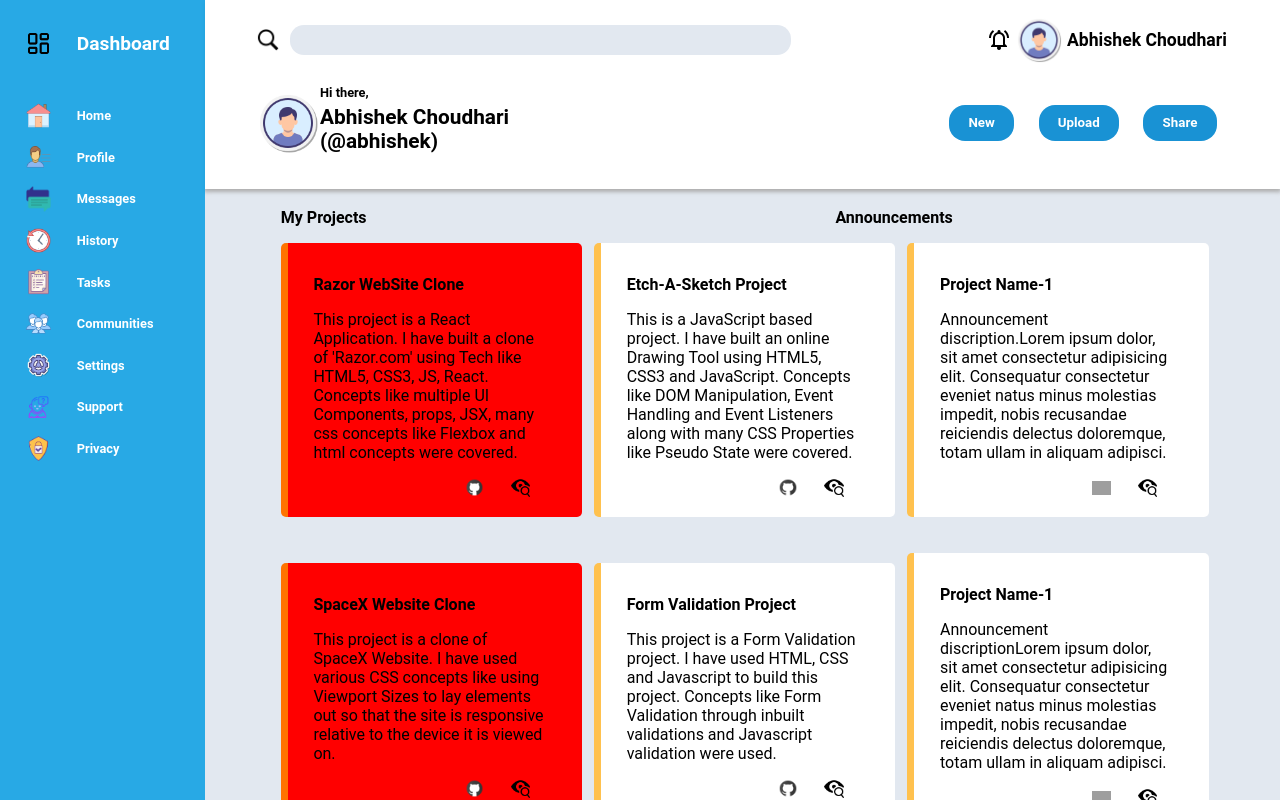
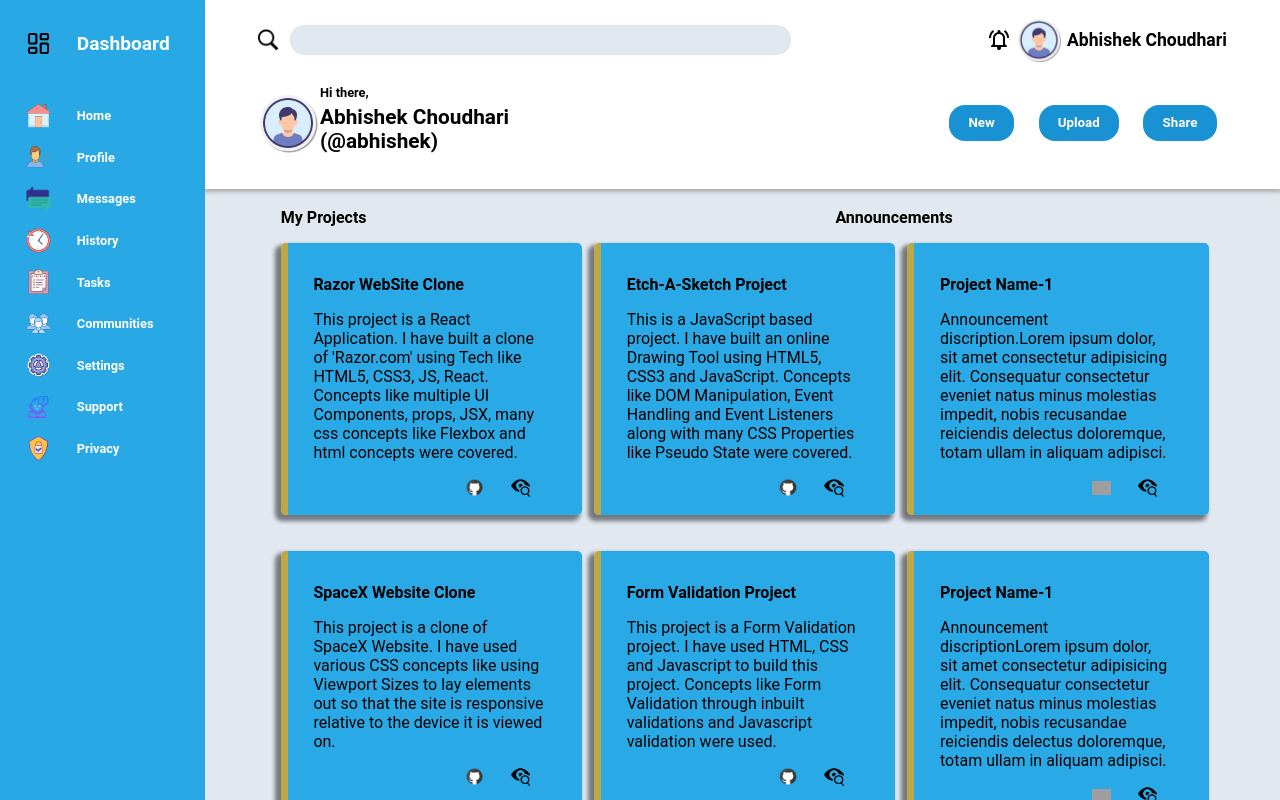
Before and after one commit to AbhishekDevJr/Project-Dashboard, a React (Create React App) app in the folder project-dashboard/: page / in a window 1280 px wide. Shown: the top 800 px of the page. Built offline with nearby package versions, Linux system fonts and the light colour scheme; grey boxes are pictures that could not be loaded.

Commit message:
Project 1st Draft Development Completed

```diff
--- a/project-dashboard/src/App.css
+++ b/project-dashboard/src/App.css
@@ -139,7 +139,7 @@
   position : absolute;
   background-color : #10a1e4e1;
   width :  16%;
-  height : 143vh;
+  height : 147.5vh;
   font-family : 'Roboto', sans-serif;
   color : white;
   font-size : 1vw;
@@ -209,10 +209,13 @@
 
 .card {
   width : 18vw;
+  height : 30vh;
   background-color : white;
   border-radius : 5px;
   border-left : 0.6vw solid rgba(255, 166, 0, 0.695);
   padding : 2vh 3vw 2vh 2vw;
+  background-color : #10a1e4e1;
+  box-shadow : -4px 4px 4px 2px rgba(0, 0, 0, 0.486);
 }
 
 .card-links {
--- a/project-dashboard/src/Components/Main.js
+++ b/project-dashboard/src/Components/Main.js
@@ -21,6 +21,9 @@
         let projectDiscription5 = "This project is a Landing Page. I have built this page to understand concepts like positioning and laying elements out responsively.";
 
         let projectDiscription6 = "This project is a clone of Nvidia Website. I have built this clone website to cover concepts like CSS Box Model and how to use it to have a responsive layout & a clear structure between elements and it's contents.";
+        let imageUrl = 'project-1.png';
+        let styleCard1 = {
+        };
         return(
             <div className = "main">
                 <main>
@@ -30,7 +33,7 @@
                     </div>
 
                     <div className = "project-row1">
-                        <ProjectCard projectUrl1 = "https://razorbyabhishek.netlify.app/" gitHubUrl1 = "https://github.com/AbhishekDevJr/Razer-Clone-React" pName1 = "Razor WebSite Clone" content1 = {projectDiscription1} projectUrl2 = "https://etch-a-sketch-by-abhishek.netlify.app/" gitHubUrl2 = "https://github.com/AbhishekDevJr/Etch-A-Sketch" pName2 = "Etch-A-Sketch Project" content2 = {projectDiscription2} content3 = {"Announcement discription." + dummyText}
+                        <ProjectCard styleCard1 = {styleCard1} projectUrl1 = "https://razorbyabhishek.netlify.app/" gitHubUrl1 = "https://github.com/AbhishekDevJr/Razer-Clone-React" pName1 = "Razor WebSite Clone" content1 = {projectDiscription1} projectUrl2 = "https://etch-a-sketch-by-abhishek.netlify.app/" gitHubUrl2 = "https://github.com/AbhishekDevJr/Etch-A-Sketch" pName2 = "Etch-A-Sketch Project" content2 = {projectDiscription2} content3 = {"Announcement discription." + dummyText}
                         />
                         <ProjectCard projectUrl1 = "https://spacexbyabhishek.netlify.app/" gitHubUrl1 = "https://github.com/AbhishekDevJr/spaceX-Clone" pName1 = "SpaceX Website Clone" content1 = {projectDiscription3} projectUrl2 = "https://odinformbyabhishek.netlify.app/" gitHubUrl2 = "https://github.com/AbhishekDevJr/TOP-FormProject" pName2 = "Form Validation Project" content2 = {projectDiscription4} content3 = {"Announcement discription" + dummyText}
                         />
--- a/project-dashboard/src/Components/ProjectCard.js
+++ b/project-dashboard/src/Components/ProjectCard.js
@@ -7,9 +7,10 @@
     }
 
     render(){
+        // const {backgroundImage} = this.props.styleCard1;
         return(
             <div className = "card-parent">
-            <div className = "card" style = {{backgroundColor : 'red'}}>
+            <div className = "card" style = {this.props.styleCard1}>
                 <strong><p>{this.props.pName1}</p></strong>
                 <p>{this.props.content1}</p>
                 <div className = "card-links">
```
